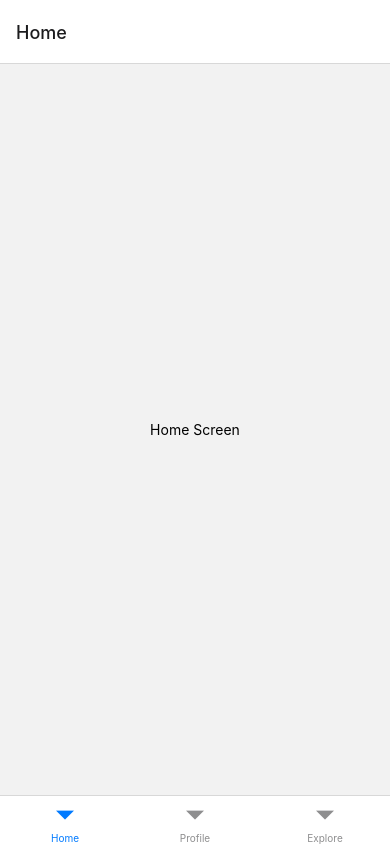
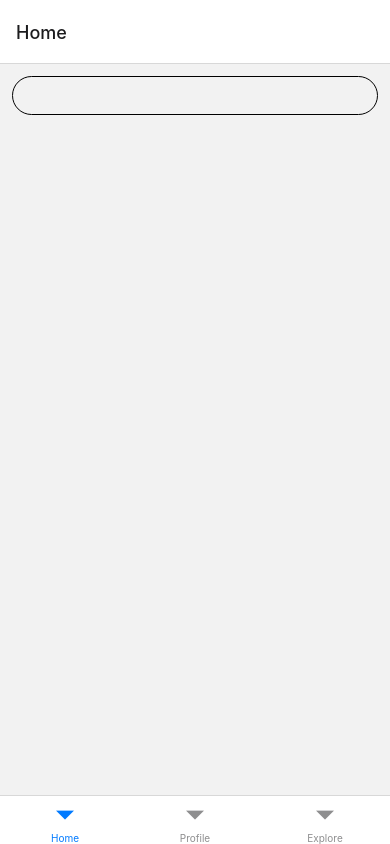
Before and after one commit to sayandip18/frontend-task, a React Native app: screen /Home in a window 390 px wide. Built offline with nearby package versions, Linux system fonts and the light colour scheme.

Commit message:
add sticky text input

```diff
--- a/App.js
+++ b/App.js
@@ -2,10 +2,13 @@ import React from 'react';
 import { Text, View } from 'react-native';
 import Footer from './components/Footer';
 
-const YourApp = () => {
+const App = () => {
   return (
-    <Footer />
+    <>
+      <Footer />
+    </>
+
   );
 }
 
-export default YourApp;
+export default App;
--- a/components/Header.js
+++ b/components/Header.js
@@ -1,16 +1,26 @@
 import React from "react";
-import {View, Text, TextInput, StyleSheet} from 'react-native';
+import { TextInput, StyleSheet, SafeAreaView} from 'react-native';
 
 const Header = () => {
     return(
-        <TextInput />
+        <SafeAreaView style={styles.container}>
+            <TextInput style={styles.input} />
+        </SafeAreaView>
     )
 };
 
-// const styles = StyleSheet.create({
-//     input: {
-
-//     }
-// })
+const styles = StyleSheet.create({
+    container: {
+        top: 0,
+        left: 0,
+        right: 0,
+    },
+    input: {
+        margin: 12,
+        borderWidth: 1,
+        padding: 10,
+        borderRadius: 50
+    },
+});
 
 export default Header;
--- a/components/screens/HomeScreen.js
+++ b/components/screens/HomeScreen.js
@@ -1,10 +1,9 @@
 import * as React from 'react';
 import { View, Text } from 'react-native';
+import Header from '../Header';
 
 export default function HomeScreen() {
     return (
-        <View style={{ flex: 1, alignItems: 'center', justifyContent: 'center' }}>
-            <Text>Home Screen</Text>
-        </View>
+        <Header />
     );
 }
```
